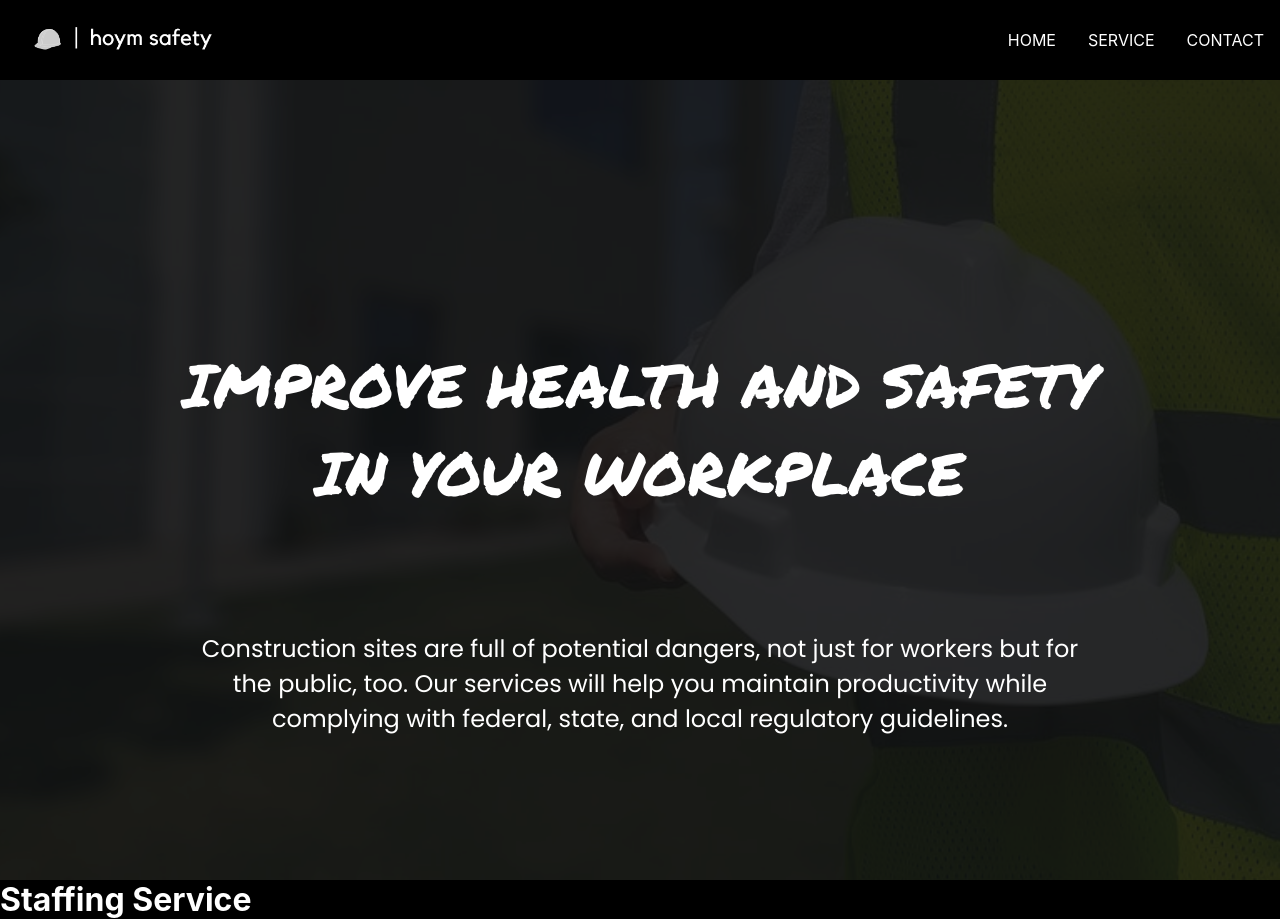
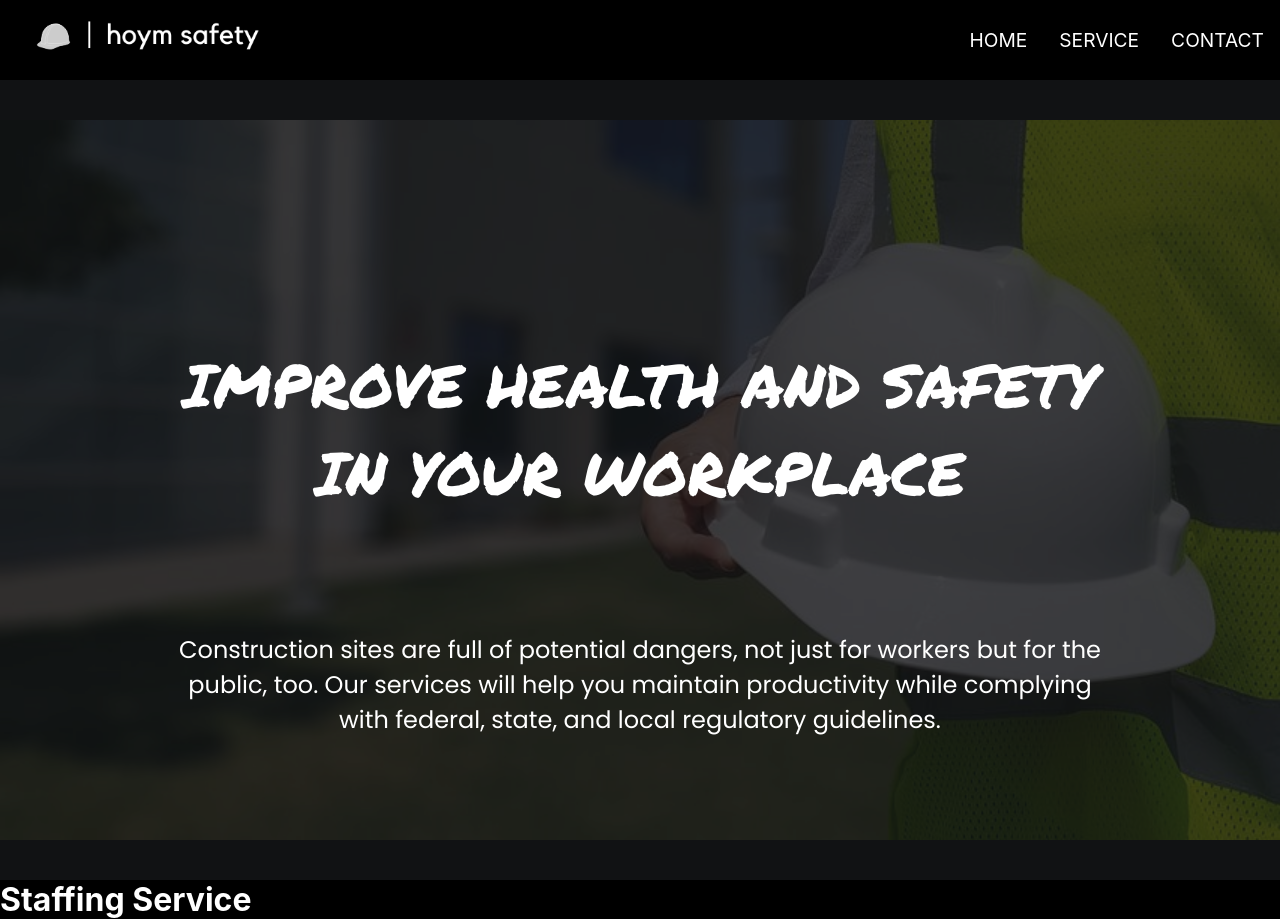
Before and after one commit to coder4je/hoym-safety-consulting, a React (Create React App) app in the folder client/: page / in a window 1280 px wide. Built offline with nearby package versions, Linux system fonts and the light colour scheme.

Commit message:
modified style of Main Image

```diff
--- a/client/src/components/MainSection/MainElements.tsx
+++ b/client/src/components/MainSection/MainElements.tsx
@@ -5,21 +5,19 @@ export const MainContainer = styled.div`
   display: flex;
   justify-content: center;
   align-items: center;
-  height: 800px;
+  min-height: 800px;
 `;
 
-export const MainBg = styled.div`
-  display: flex;
-  justify-content: flex-end;
-  opacity: 0.1;
-  height: 100%;
-  max-width: 100%;
+export const MainBg = styled.img`
+  display: block;
+  opacity: 0.2;
+  width: 100%;
 `;
 
 export const MainContent = styled.div`
   max-width: 1200px;
   position: absolute;
-  padding: 8px 24px;
+  padding: 8px 20px;
   display: flex;
   flex-direction: column;
   align-items: center;
--- a/client/src/components/MainSection/index.tsx
+++ b/client/src/components/MainSection/index.tsx
@@ -1,18 +1,16 @@
 import {
   MainContainer,
   MainContent,
-  MainBg,
   MainH1,
   MainP,
+  MainBg,
 } from "./MainElements";
 import hardhat from "../../images/hardhat.jpeg";
 
 function MainSection() {
   return (
     <MainContainer>
-      <MainBg>
-        <img src={hardhat} alt="hardhat" />
-      </MainBg>
+      <MainBg src={hardhat} alt="hardhat" />
       <MainContent>
         <MainH1>IMPROVE HEALTH AND SAFETY IN YOUR WORKPLACE</MainH1>
         <MainP>
--- a/client/src/components/Navbar/NavbarElements.tsx
+++ b/client/src/components/Navbar/NavbarElements.tsx
@@ -18,28 +18,35 @@ export const Nav = styled.nav`
   @media screen and (max-width: 960px) {
     transition: 0.8s all ease;
   }
+  @media screen and (min-width: 1200px) {
+    transition: 0.8s all ease;
+    font-size: 1.2rem;
+  }
 `;
 
 export const NavbarContainer = styled.div`
   display: flex;
   justify-content: space-between;
+  align-items: center;
+
   height: 80px;
   z-index: 1;
   width: 100%;
   padding: 0 24px;
-  max-width: 1100px;
+  max-width: 1200px;
 `;
 
 export const NavLogo = styled(LinkR)`
-  color: #fff;
-  justify-self: flex-start;
-  font-size: 0.5 px;
   cursor: pointer;
-  display: flex;
-  align-items: center;
-  left: 0;
-  font-weight: bold;
-  text-decoration: none;
+`;
+
+export const NavLogoImage = styled.img`
+  width: 250px;
+
+  @media screen and (min-width: 1200px) {
+    transition: 0.8s all ease;
+    width: 280px;
+  }
 `;
 
 export const NavLogoIcon = styled(LinkR)``;
--- a/client/src/components/Navbar/index.tsx
+++ b/client/src/components/Navbar/index.tsx
@@ -9,6 +9,7 @@ import {
   NavItem,
   NavLinks,
   MobileIcon,
+  NavLogoImage,
 } from "./NavbarElements";
 
 const Navbar = () => {
@@ -17,7 +18,7 @@ const Navbar = () => {
       <Nav>
         <NavbarContainer>
           <NavLogo to="/">
-            <img src={logo} alt="logo" width={200} />
+            <NavLogoImage src={logo} alt="logo" />
           </NavLogo>
           <MobileIcon>
             <FaBars />
```
